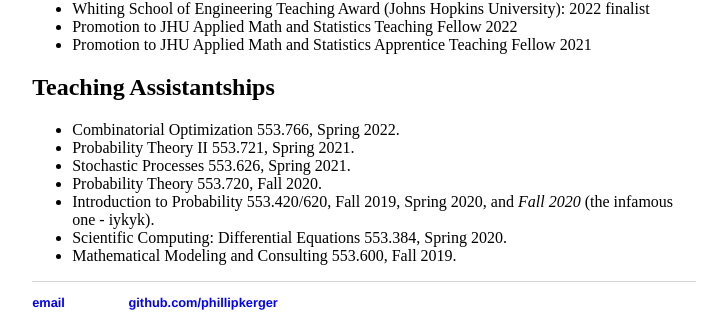
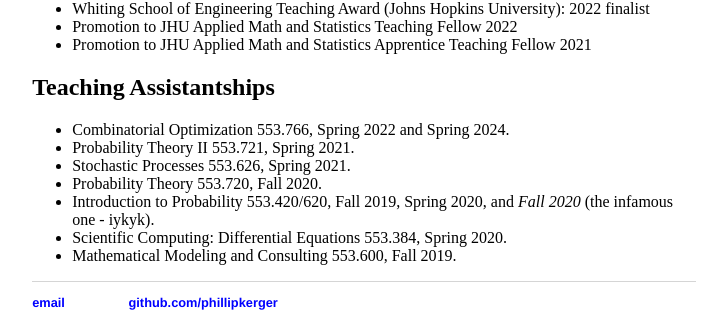
Before and after one commit to PhillipKerger/phillipkerger.github.io, a Jekyll site: the page built from teaching/index.html, in a window 1280 px wide. Shown: the part 641-954 px from the top of the page, without its empty margins (276-998 px from the left). Built offline with Jekyll 4.4.1, drawn with Linux system fonts in a browser that asks for light colours.

Commit message:
Update index.html

```diff
--- a/teaching/index.html
+++ b/teaching/index.html
@@ -35,7 +35,7 @@ title: Phillip Kerger
 	<h2> Teaching Assistantships</h2>
 
 		<ul>
-			<li>Combinatorial Optimization 553.766, Spring 2022. </li>
+			<li>Combinatorial Optimization 553.766, Spring 2022 and Spring 2024. </li>
 			<li>Probability Theory II 553.721, Spring 2021. </li>
 			<li>Stochastic Processes 553.626, Spring 2021. </li>
 			<li>Probability Theory 553.720, Fall 2020. </li>
```
